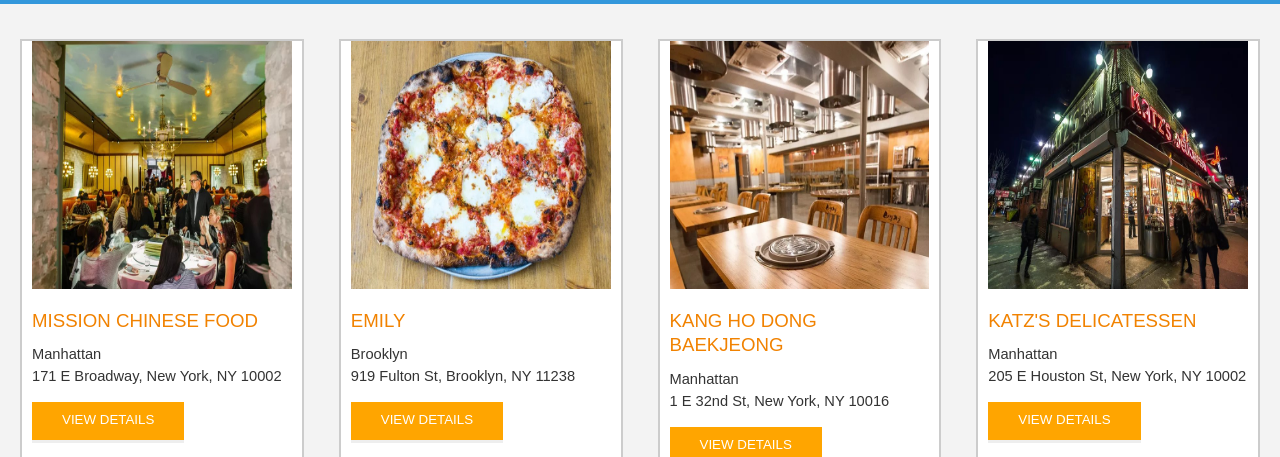
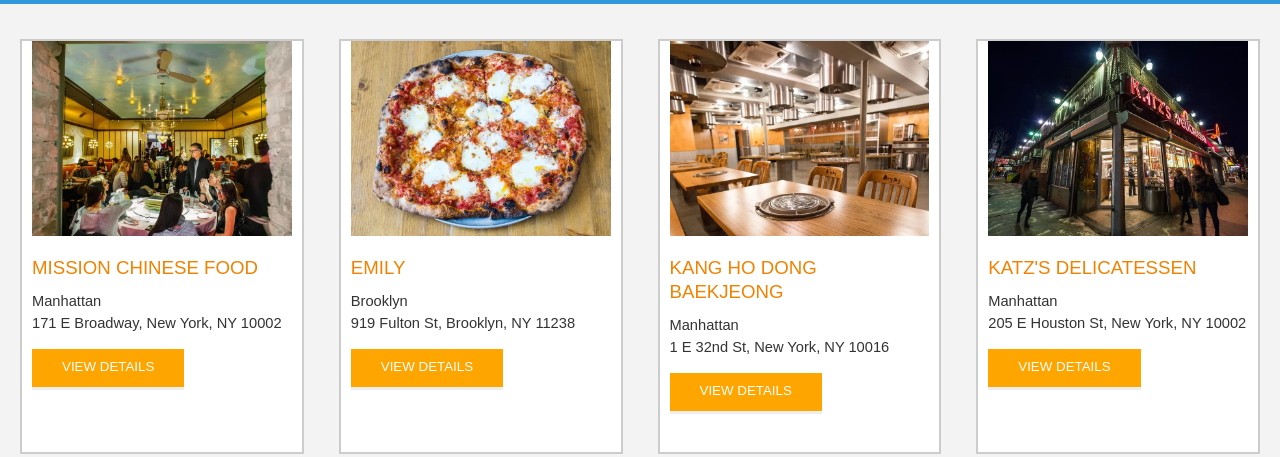
Before and after one commit to avastamin/PWA_restaurant-stage-1, a plain HTML site: page index.html in a window 1280 px wide. Shown: the part 526-983 px from the top of the page. Drawn offline with Linux system fonts and the light colour scheme; some packages are replaced by stand-ins of ours.

Commit message:
small css fixed

```diff
--- a/css/styles.css
+++ b/css/styles.css
@@ -169,7 +169,6 @@ nav h1 a {
   display: block;
   margin: 0;
   max-width: 100%;
-  min-height: 248px;
   min-width: 100%;
 }
 #restaurants-list li h1 {
```
